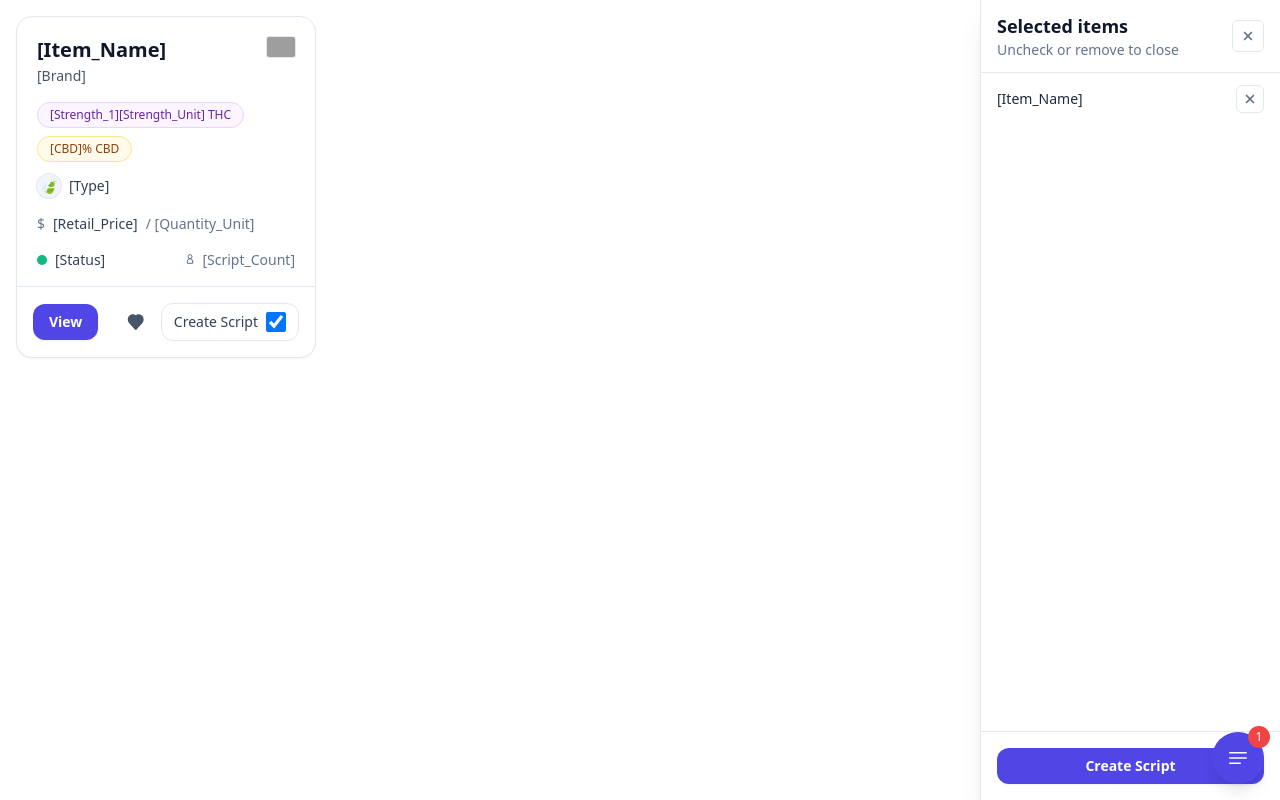
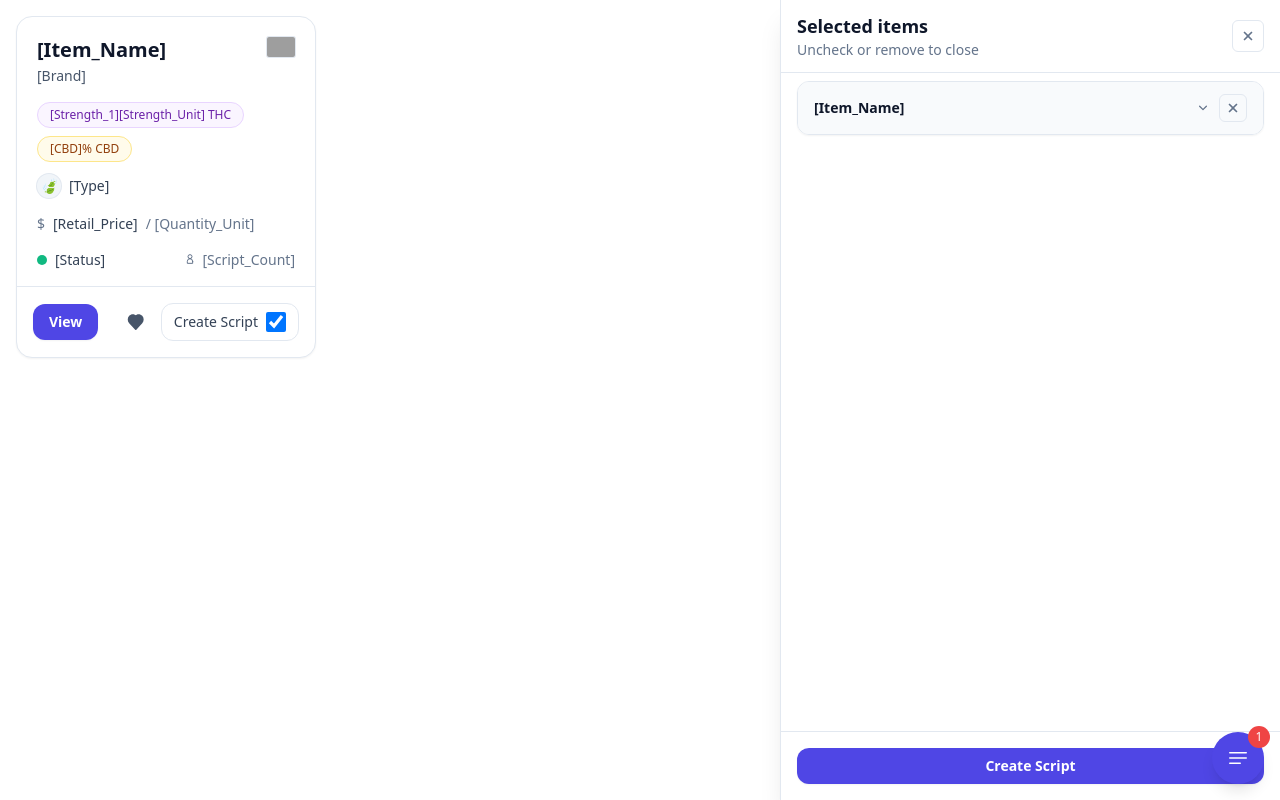
Before and after one commit to itmooti-codex/thc-portal, a plain HTML site: page index.html in a window 1280 px wide. Both pictures are taken after a click on the checkbox 276 px from the left and 322 px from the top of the page. Drawn offline with nearby package versions, Linux system fonts and the light colour scheme; grey boxes are pictures that could not be loaded.

Commit message:
script form fields added

```diff
--- a/index.html
+++ b/index.html
@@ -30,7 +30,8 @@
             top: 0;
             right: 0;
             height: 100vh;
-            width: var(--compare-w);
+            width: 100%;
+            max-width: 500px;
             transform: translateX(100%);
             transition: transform 200ms ease;
             z-index: 40;
@@ -170,8 +171,7 @@
                                 d="M12.001 4.529c2.349-2.532 6.351-2.532 8.7 0 2.3 2.48 2.3 6.5 0 8.98l-7.1 7.65a1 1 0 0 1-1.4 0l-7.2-7.65c-2.3-2.48-2.3-6.5 0-8.98 2.349-2.532 6.351-2.532 8.7 0z" />
                         </svg>
                     </button>
-                    <div
-                        class="flex items-center gap-2 rounded-xl border border-slate-200 bg-white px-3 py-2">
+                    <div class="flex items-center gap-2 rounded-xl border border-slate-200 bg-white px-3 py-2">
                         <span class="text-sm font-medium text-slate-700">Create Script</span>
                         <input type="checkbox"
                             class="cursor-pointer js-compare !block h-5 w-5 rounded-md border-slate-300 text-indigo-600 focus:ring-indigo-500"
@@ -234,24 +234,108 @@
             function renderSidebar() {
                 list.innerHTML = '';
                 selected.forEach(function (entry, id) {
-                    var row = document.createElement('div');
-                    row.className = 'flex items-center justify-between px-4 py-3';
+                    // Row container + visual card
+                    var wrap = document.createElement('div');
+                    wrap.className = 'px-4 py-2';
+                    var card = document.createElement('div');
+                    card.className = 'rounded-xl border border-slate-200 overflow-hidden shadow-sm';
+
+                    // Header row
+                    var header = document.createElement('div');
+                    header.className = 'flex items-center justify-between px-4 py-3 cursor-pointer select-none bg-slate-50 hover:bg-slate-100';
+
                     var name = document.createElement('div');
-                    name.className = 'text-slate-800 text-sm font-medium truncate';
+                    name.className = 'text-slate-900 text-sm font-semibold truncate';
                     name.textContent = entry.name || id;
+
+                    var controls = document.createElement('div');
+                    controls.className = 'flex items-center gap-2';
+
+                    var chevron = document.createElement('span');
+                    var chevClasses = 'h-4 w-4 text-slate-500 transform transition-transform duration-200 ' + (entry.open ? 'rotate-180' : '');
+                    chevron.innerHTML = '<svg xmlns="http://www.w3.org/2000/svg" class="' + chevClasses + '" viewBox="0 0 20 20" fill="currentColor"><path fill-rule="evenodd" d="M5.23 7.21a.75.75 0 011.06.02L10 10.94l3.71-3.71a.75.75 0 111.06 1.06l-4.24 4.24a.75.75 0 01-1.06 0L5.21 8.29a.75.75 0 01.02-1.08z" clip-rule="evenodd"/></svg>';
+
                     var btn = document.createElement('button');
-                    btn.className = 'ml-3 inline-flex items-center justify-center h-7 w-7 rounded-md border border-slate-200 text-slate-500 hover:bg-slate-50';
+                    btn.className = 'inline-flex items-center justify-center h-7 w-7 rounded-md border border-slate-200 text-slate-500 hover:bg-slate-50';
                     btn.setAttribute('aria-label', 'Remove');
                     btn.innerHTML = '<svg xmlns="http://www.w3.org/2000/svg" class="h-4 w-4" viewBox="0 0 20 20" fill="currentColor"><path fill-rule="evenodd" d="M10 8.586l4.243-4.243 1.414 1.414L11.414 10l4.243 4.243-1.414 1.414L10 11.414l-4.243 4.243-1.414-1.414L8.586 10 4.343 5.757l1.414-1.414L10 8.586z" clip-rule="evenodd"/></svg>';
-                    btn.addEventListener('click', function () {
+                    btn.addEventListener('click', function (e) {
+                        e.stopPropagation();
                         if (entry.checkbox) {
                             entry.checkbox.checked = false;
                             entry.checkbox.dispatchEvent(new Event('change', { bubbles: true }));
                         }
                     });
-                    row.appendChild(name);
-                    row.appendChild(btn);
-                    list.appendChild(row);
+
+                    controls.appendChild(chevron);
+                    controls.appendChild(btn);
+                    header.appendChild(name);
+                    header.appendChild(controls);
+
+                    // Panel row (hidden by default)
+                    var panel = document.createElement('div');
+                    panel.className = 'px-4 pb-4 bg-white border-t border-slate-200 ' + (entry.open ? '' : 'hidden');
+
+                    function addTextInput(parent, labelText, key, type) {
+                        var wrap = document.createElement('div');
+                        wrap.className = 'mt-3';
+                        var lbl = document.createElement('label');
+                        lbl.className = 'block text-xs text-slate-500';
+                        lbl.textContent = labelText;
+                        var inp = document.createElement('input');
+                        inp.type = type || 'text';
+                        if (type === 'number') inp.min = '0';
+                        inp.value = (entry[key] != null && entry[key] !== undefined) ? entry[key] : '';
+                        inp.placeholder = labelText;
+                        inp.className = 'mt-1 w-full rounded-md border border-slate-300 px-3 py-2 text-sm focus:outline-none focus:ring-1 focus:ring-indigo-500 focus:border-indigo-500';
+                        inp.addEventListener('click', function (e) { e.stopPropagation(); });
+                        inp.addEventListener('input', function () { entry[key] = (type === 'number') ? this.valueAsNumber : this.value; });
+                        wrap.appendChild(lbl);
+                        wrap.appendChild(inp);
+                        parent.appendChild(wrap);
+                    }
+
+                    function addTextarea(parent, labelText, key) {
+                        var wrap = document.createElement('div');
+                        wrap.className = 'mt-3';
+                        var lbl = document.createElement('label');
+                        lbl.className = 'block text-xs text-slate-500';
+                        lbl.textContent = labelText;
+                        var ta = document.createElement('textarea');
+                        ta.rows = 3;
+                        ta.placeholder = labelText;
+                        ta.className = 'mt-1 w-full rounded-md border border-slate-300 px-3 py-2 text-sm focus:outline-none focus:ring-1 focus:ring-indigo-500 focus:border-indigo-500';
+                        ta.value = entry[key] || '';
+                        ta.addEventListener('click', function (e) { e.stopPropagation(); });
+                        ta.addEventListener('input', function () { entry[key] = this.value; });
+                        wrap.appendChild(lbl);
+                        wrap.appendChild(ta);
+                        parent.appendChild(wrap);
+                    }
+
+                    // Fields
+                    addTextInput(panel, 'Quantity', 'qty', 'number');
+                    addTextarea(panel, 'Dosage Instructions', 'dosage');
+                    addTextarea(panel, 'Additional Instructions', 'additional');
+                    addTextInput(panel, 'Route of administration', 'route', 'text');
+                    addTextInput(panel, 'Repeats', 'repeats', 'text');
+                    addTextInput(panel, 'Interval Days', 'intervalDays', 'text');
+                    addTextInput(panel, 'Dispense Quantity', 'dispenseQty', 'text');
+                    addTextInput(panel, 'Valid Until', 'validUntil', 'date');
+                    addTextarea(panel, 'Doctor Notes To Pharmacy', 'notesToPharmacy');
+
+                    header.addEventListener('click', function () {
+                        // Only one accordion open at a time
+                        var wasOpen = !!entry.open;
+                        selected.forEach(function (e) { e.open = false; });
+                        entry.open = !wasOpen;
+                        renderSidebar();
+                    });
+
+                    card.appendChild(header);
+                    card.appendChild(panel);
+                    wrap.appendChild(card);
+                    list.appendChild(wrap);
                 });
 
                 if (selected.size > 0) {
```
